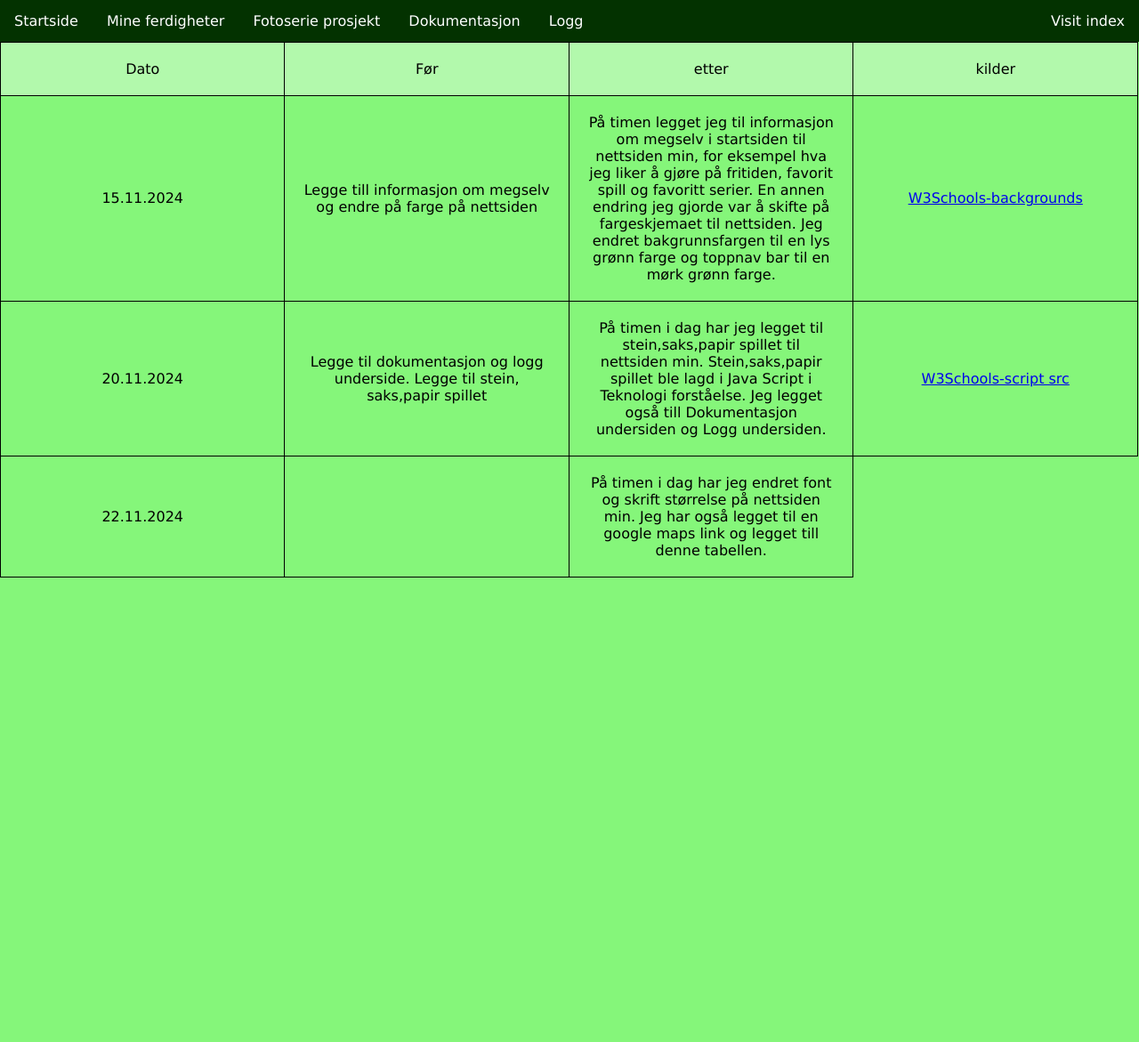
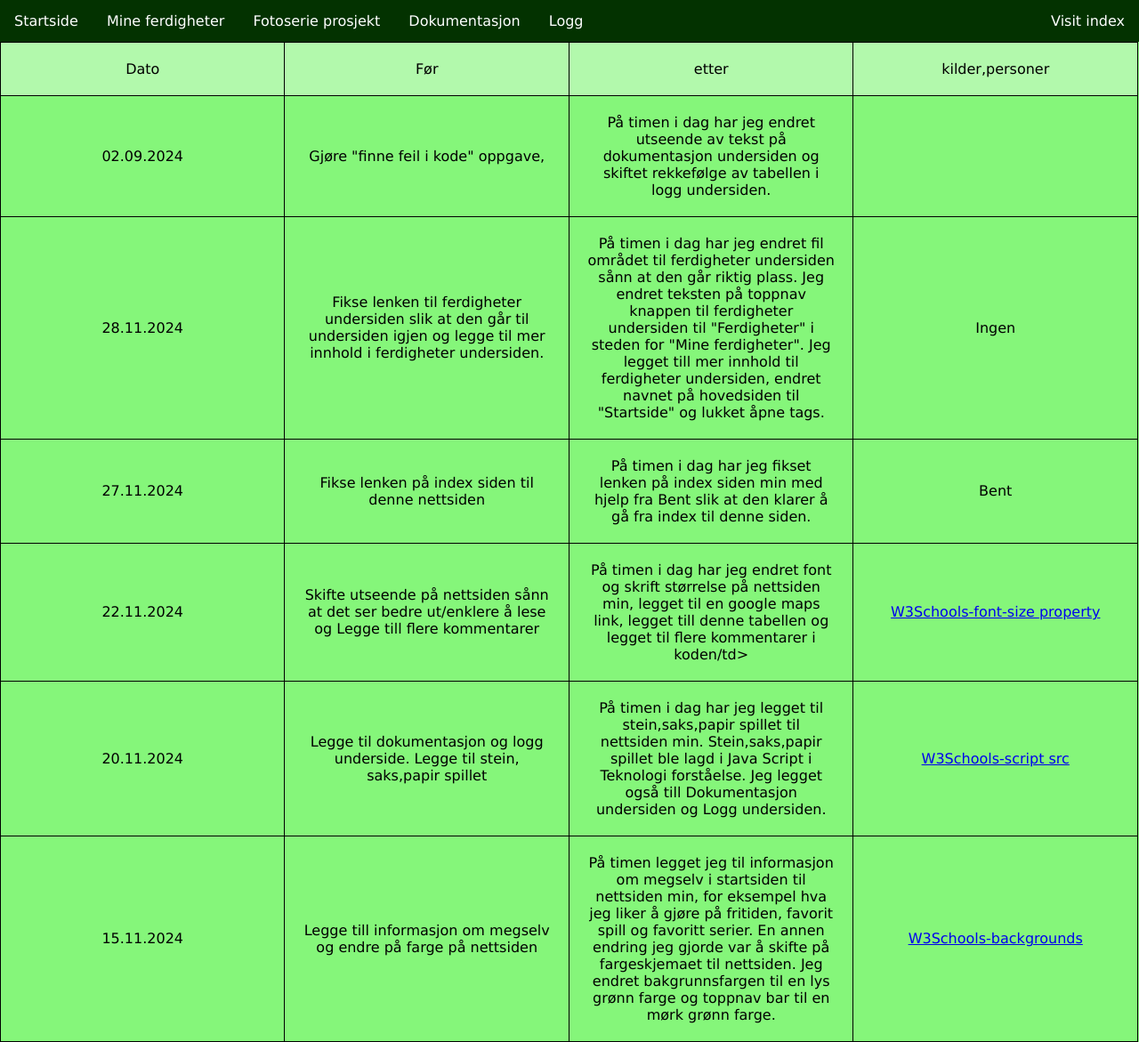
Before and after one commit to Davitow/Visual-Studio-Code, a web app: file HTML/Fornuftig/Logg.html in a window 1280 px wide. Shown: the part 121-1292 px from the top of the page at 89% size. Before the commit the page ends 770 px from the top, so only its background shows below. Run offline with its HTML, style and script files only (its server is not run), Linux system fonts and the light colour scheme.

Commit message:
Freddy Fazbear

```diff
--- a/CSS/Fornuftig.css
+++ b/CSS/Fornuftig.css
@@ -48,8 +48,8 @@ body {font-family: Verdana, sans-serif; margin:0}
 }
 
 .column.side {
-  width: 35%;
-  padding-left: 120px;
+  width: 50%;
+  padding-right: 120px;
 }
 
 .column.middle {
--- a/HTML/Fornuftig.html
+++ b/HTML/Fornuftig.html
@@ -20,6 +20,7 @@
           <a href="../HTML/Fornuftig/Fotoserie_Underside.html">Fotoserie prosjekt</a>
           <a href="../HTML/Fornuftig/Dokumentasjon.html">Dokumentasjon</a>
           <a href="../HTML/Fornuftig/Logg.html">Logg</a>
+          <a href="../HTML/Fornuftig/Stein,saks,papir.html">Stein,saks,papir</a>
           <div style="float:right">
               <a href="../index.html" target="_blank">Visit index</a>
           </div>
--- a/HTML/Fornuftig/Logg.html
+++ b/HTML/Fornuftig/Logg.html
@@ -33,16 +33,35 @@
         <td>Dato</td>
         <td>Før</td>
         <td>etter</td>
-        <td>kilder</td>
+        <td>kilder,personer</td>
     </tr>
 
-    <!-- Nedre rad med 3 bokser -->
+    <!-- Nedre rad med flere bokser -->
     <tr class="row">
-        <td>15.11.2024</td>
-        <td>Legge till informasjon om megselv og endre på farge på nettsiden</td>
-        <td>På timen legget jeg til informasjon om megselv i startsiden til nettsiden min, for eksempel hva jeg liker å gjøre på fritiden, favorit spill og favoritt serier. En annen endring jeg gjorde var å skifte på fargeskjemaet til nettsiden. Jeg endret bakgrunnsfargen til en lys grønn farge og toppnav bar til en mørk grønn farge.</td>
-        <td><a href="https://www.w3schools.com/css/css_background.asp" target="_blank">W3Schools-backgrounds</a>
-        </td>
+      <td>02.09.2024</td>
+      <td>Gjøre "finne feil i kode" oppgave, </td>
+      <td>På timen i dag har jeg endret utseende av tekst på dokumentasjon undersiden og skiftet rekkefølge av tabellen i logg undersiden.</td>
+      <td></td>
+
+    <tr class="row">
+      <td>28.11.2024</td>
+      <td>Fikse lenken til ferdigheter undersiden slik at den går til undersiden igjen og legge til mer innhold i ferdigheter undersiden.</td>
+      <td>På timen i dag har jeg endret fil området til ferdigheter undersiden sånn at den går riktig plass. Jeg endret teksten på toppnav knappen til ferdigheter undersiden til "Ferdigheter" i steden for "Mine ferdigheter". Jeg legget till mer innhold til ferdigheter undersiden, endret navnet på hovedsiden til "Startside" og lukket åpne tags.</td>
+      <td>Ingen</td>
+    </tr>
+
+    <tr class="row">
+      <td>27.11.2024</td>
+      <td>Fikse lenken på index siden til denne nettsiden</td>
+      <td>På timen i dag har jeg fikset lenken på index siden min med hjelp fra Bent slik at den klarer å gå fra index til denne siden.</td>
+      <td>Bent</td>
+    </tr>
+
+    <tr class="row">
+      <td>22.11.2024</td>
+      <td>Skifte utseende på nettsiden sånn at det ser bedre ut/enklere å lese og Legge till flere kommentarer</td>
+      <td>På timen i dag har jeg endret font og skrift størrelse på nettsiden min, legget til en google maps link, legget till denne tabellen og legget til flere kommentarer i koden/td>
+      <td><a href="https://www.w3schools.com/cssref/pr_font_font-size.php" target="_blank">W3Schools-font-size property</a></td>
     </tr>
 
     <tr class="row">
@@ -53,9 +72,13 @@
     </tr>
 
     <tr class="row">
-      <td>22.11.2024</td>
-      <td></td>
-      <td>På timen i dag har jeg endret font og skrift størrelse på nettsiden min. Jeg har også legget til en google maps link og legget till denne tabellen.</td>
+      <td>15.11.2024</td>
+      <td>Legge till informasjon om megselv og endre på farge på nettsiden</td>
+      <td>På timen legget jeg til informasjon om megselv i startsiden til nettsiden min, for eksempel hva jeg liker å gjøre på fritiden, favorit spill og favoritt serier. En annen endring jeg gjorde var å skifte på fargeskjemaet til nettsiden. Jeg endret bakgrunnsfargen til en lys grønn farge og toppnav bar til en mørk grønn farge.</td>
+      <td><a href="https://www.w3schools.com/css/css_background.asp" target="_blank">W3Schools-backgrounds</a>
+      </td>
+  </tr>
+
     </tr>
   </table>
 
--- a/JS/Løkker.js
+++ b/JS/Løkker.js
@@ -1,6 +1,10 @@
 let a = 0
 
-for (let i= 0; i<=100; i += 1) {
+for (let i= 0; i<=50; i += 1) {
+
+    if (i % 15 == 0) console.log(i + (" "), "FizzBuzz")
+    else if (i % 3 == 0) console.log( i + (" "), "Fizz");
+    else if (i % 5 == 0) console.log( i + (" "),"Buzz");
 
 console.log(i)
 }
```
Also changed, not shown: JS/test.js (+24 -0 lines), HTML/Fornuftig/Stein,saks,papir.html (added).
